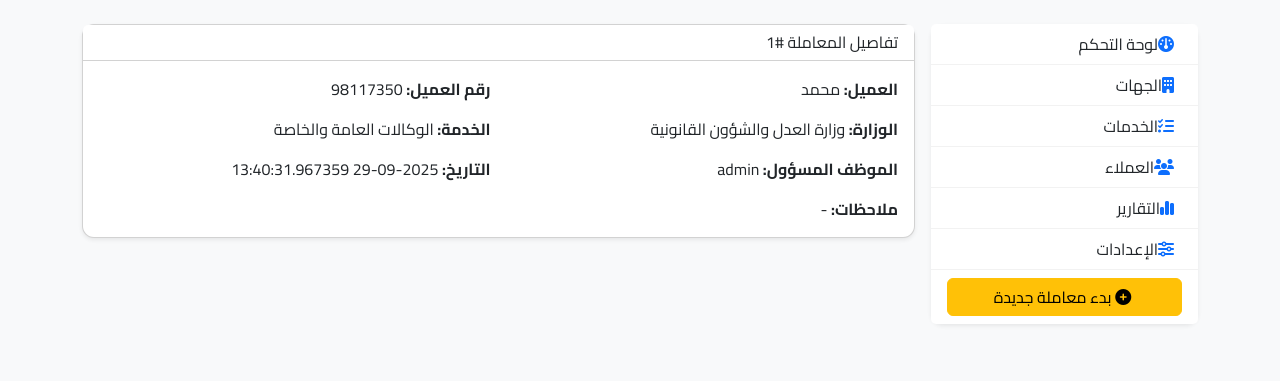
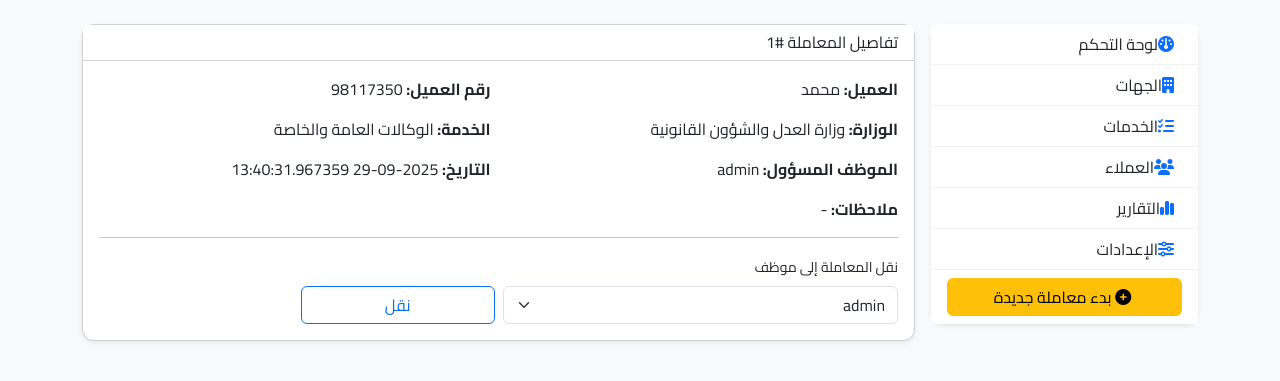
Before and after one commit to citybeachgulf-droid/sanad, a Flask app: page /admin/transactions/1 in a window 1280 px wide. Shown: the part 56-437 px from the top of the page. Run offline with Flask 3, Linux system fonts and the light colour scheme; a user stored in the database is signed in; some libraries are stand-ins or nearby versions.

Commit message:
Assign transactions to user with manager override (#45)
* feat: Add transaction reassignment for admins

This commit introduces the ability for administrators to reassign transactions to different employees. It also includes an auto-assignment feature for the acting employee when a transaction is updated for the first time.

Co-authored-by: citybeachgulf <citybeachgulf@gmail.com>

* feat: Update transaction status default and add completion button

Co-authored-by: citybeachgulf <citybeachgulf@gmail.com>

---------

Co-authored-by: Cursor Agent <cursoragent@cursor.com>

```diff
--- a/sandak_flask_project/app/__init__.py
+++ b/sandak_flask_project/app/__init__.py
@@ -57,7 +57,7 @@ def create_app(config_class=Config):
                 if 'delay_reason' not in tr2_cols:
                     conn.execute(text("ALTER TABLE transaction ADD COLUMN delay_reason TEXT"))
                 if 'status' not in tr2_cols:
-                    conn.execute(text("ALTER TABLE transaction ADD COLUMN status VARCHAR(50) DEFAULT 'new'"))
+                    conn.execute(text("ALTER TABLE transaction ADD COLUMN status VARCHAR(50) DEFAULT 'in_progress'"))
 
                 # Create new tables if not exists
                 conn.execute(text("""
--- a/sandak_flask_project/app/admin.py
+++ b/sandak_flask_project/app/admin.py
@@ -421,7 +421,26 @@ def transactions_list():
 @admin_required
 def transaction_detail(record_id):
     rec = TransactionRecord.query.get_or_404(record_id)
-    return render_template('admin/transaction_detail.html', rec=rec)
+    employees = User.query.order_by(User.username.asc()).all()
+    return render_template('admin/transaction_detail.html', rec=rec, employees=employees)
+
+
+@admin_bp.route('/transactions/<int:record_id>/reassign', methods=['POST'])
+@admin_required
+def transaction_reassign(record_id):
+    rec = TransactionRecord.query.get_or_404(record_id)
+    new_emp_id = request.form.get('employee_id', type=int)
+    if not new_emp_id:
+        flash('يرجى اختيار الموظف', 'warning')
+        return redirect(url_for('admin.transaction_detail', record_id=record_id))
+    user = User.query.get(new_emp_id)
+    if not user:
+        flash('الموظف غير موجود', 'danger')
+        return redirect(url_for('admin.transaction_detail', record_id=record_id))
+    rec.employee_id = user.id
+    db.session.commit()
+    flash('تم نقل المعاملة إلى موظف آخر', 'success')
+    return redirect(url_for('admin.transaction_detail', record_id=record_id))
 
 
 # Settings
--- a/sandak_flask_project/app/models.py
+++ b/sandak_flask_project/app/models.py
@@ -67,14 +67,14 @@ class Transaction(db.Model):
     office = db.Column(db.String(100))
     service_type = db.Column(db.String(150))
     # new | in_progress | completed | overdue
-    status = db.Column(db.String(50), default='new')
+    status = db.Column(db.String(50), default='in_progress')
     fee = db.Column(db.Numeric(12,2), default=0)
     details = db.Column(db.Text)
     created_at = db.Column(db.DateTime, default=datetime.utcnow)
     # Enhancements
     assigned_to = db.Column(db.Integer, db.ForeignKey('user.id'), nullable=True)
     due_date = db.Column(db.DateTime, nullable=True)
-    started_at = db.Column(db.DateTime, nullable=True)
+    started_at = db.Column(db.DateTime, nullable=True, default=datetime.utcnow)
     completed_at = db.Column(db.DateTime, nullable=True)
     delay_reason = db.Column(db.Text, nullable=True)
 
--- a/sandak_flask_project/app/routes.py
+++ b/sandak_flask_project/app/routes.py
@@ -465,6 +465,9 @@ def update_transaction_status(transaction_id):
     due_date_raw = (request.form.get('due_date') or '').strip()
     if assigned_to:
         row.assigned_to = assigned_to
+    elif row.assigned_to is None:
+        # Auto-assign to the acting employee on first update when not explicitly set
+        row.assigned_to = current_user.id
     if due_date_raw:
         try:
             row.due_date = datetime.fromisoformat(due_date_raw)
--- a/sandak_flask_project/app/templates/admin/transaction_detail.html
+++ b/sandak_flask_project/app/templates/admin/transaction_detail.html
@@ -13,6 +13,24 @@
       <div class="col-md-6"><strong>التاريخ:</strong> {{ rec.created_at }}</div>
       <div class="col-md-12"><strong>ملاحظات:</strong> {{ rec.notes or '-' }}</div>
     </div>
+    {% if current_user.is_authenticated and current_user.role == 'admin' %}
+    <hr>
+    <form method="post" action="{{ url_for('admin.transaction_reassign', record_id=rec.id) }}" class="mt-2">
+      <div class="row g-2 align-items-end">
+        <div class="col-md-6">
+          <label class="form-label small">نقل المعاملة إلى موظف</label>
+          <select class="form-select" name="employee_id" required>
+            {% for u in employees %}
+            <option value="{{ u.id }}" {{ 'selected' if rec.employee_id==u.id else '' }}>{{ u.username }}</option>
+            {% endfor %}
+          </select>
+        </div>
+        <div class="col-md-3">
+          <button class="btn btn-outline-primary w-100" type="submit">نقل</button>
+        </div>
+      </div>
+    </form>
+    {% endif %}
   </div>
 </div>
 {% endblock %}
--- a/sandak_flask_project/app/templates/dashboard.html
+++ b/sandak_flask_project/app/templates/dashboard.html
@@ -198,6 +198,10 @@
                   <button class="btn btn-sm btn-primary" type="submit">تحديث</button>
                 </div>
               </form>
+              <form class="d-inline ms-1" method="post" action="{{ url_for('main.update_transaction_status', transaction_id=t.id) }}">
+                <input type="hidden" name="status" value="completed">
+                <button class="btn btn-sm btn-success" type="submit">إتمام</button>
+              </form>
             </td>
           </tr>
           {% else %}
--- a/sandak_flask_project/app/templates/transactions_new.html
+++ b/sandak_flask_project/app/templates/transactions_new.html
@@ -83,6 +83,10 @@
                   <button class="btn btn-sm btn-primary" type="submit">تحديث</button>
                 </div>
               </form>
+              <form class="d-inline ms-1" method="post" action="{{ url_for('main.update_transaction_status', transaction_id=t.id) }}">
+                <input type="hidden" name="status" value="completed">
+                <button class="btn btn-sm btn-success" type="submit">إتمام</button>
+              </form>
             </td>
           </tr>
           {% else %}
```
